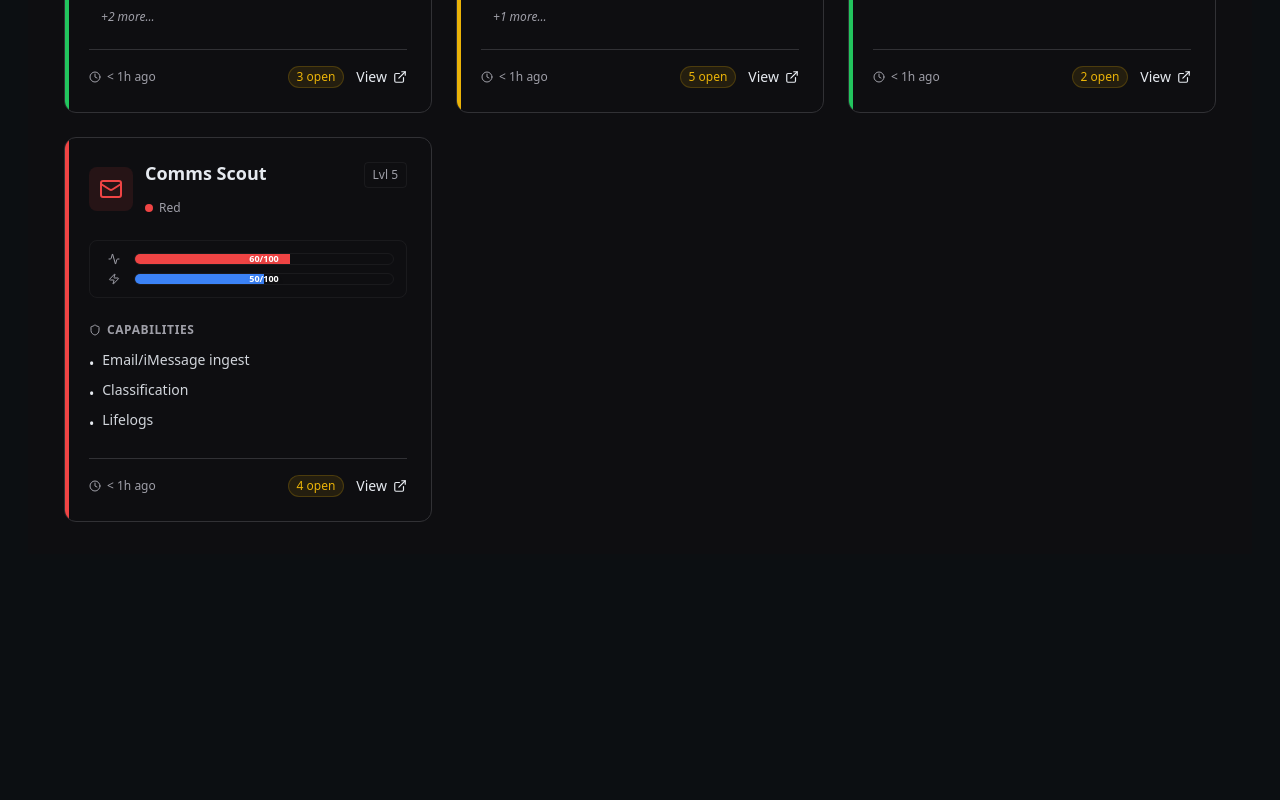
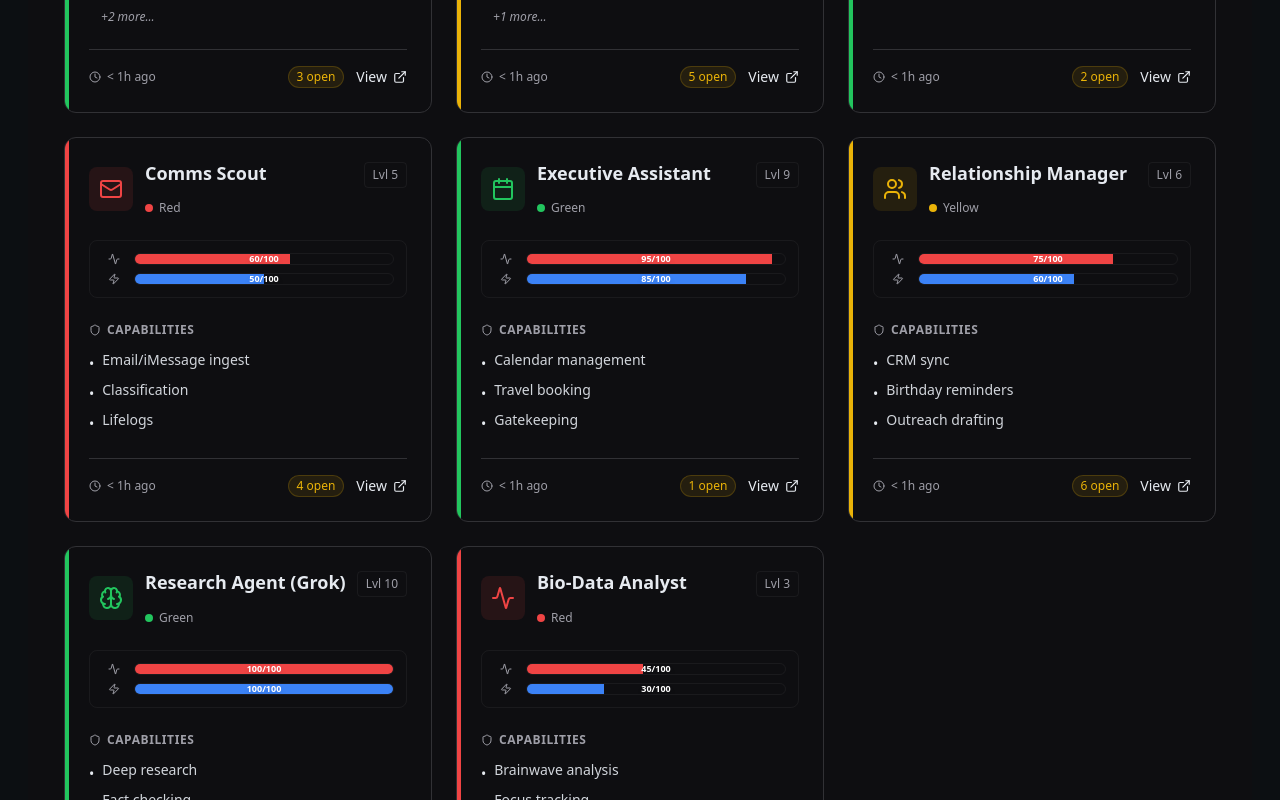
Before and after one commit to CryptoJym/wrath-shield-v3, a Next.js app: page /agents/roster in a window 1280 px wide. Shown: the part 540-1340 px from the top of the page. Before the commit the page ends 1110 px from the top, so only its background shows below. Built offline with nearby package versions, Linux system fonts and the light colour scheme.

Commit message:
feat: expand agents roster with EA, Relationships, Grok, and EEG

```diff
--- a/app/agents/agents.mock.ts
+++ b/app/agents/agents.mock.ts
@@ -61,5 +61,53 @@ export const AGENTS_MOCK: Agent[] = [
     open_items: 4,
     capabilities: ["Email/iMessage ingest", "Classification", "Lifelogs"],
     link: "/inbox"
+  },
+  {
+    id: "ea",
+    name: "Executive Assistant",
+    icon: "calendar",
+    status: "green",
+    hp: 95,
+    mp: 85,
+    last_sync: "2025-11-24T20:15:00Z",
+    open_items: 1,
+    capabilities: ["Calendar management", "Travel booking", "Gatekeeping"],
+    link: "/ea"
+  },
+  {
+    id: "relationships",
+    name: "Relationship Manager",
+    icon: "users",
+    status: "yellow",
+    hp: 75,
+    mp: 60,
+    last_sync: "2025-11-24T16:45:00Z",
+    open_items: 6,
+    capabilities: ["CRM sync", "Birthday reminders", "Outreach drafting"],
+    link: "/relationships"
+  },
+  {
+    id: "grok",
+    name: "Research Agent (Grok)",
+    icon: "brain",
+    status: "green",
+    hp: 100,
+    mp: 100,
+    last_sync: "2025-11-24T21:00:00Z",
+    open_items: 0,
+    capabilities: ["Deep research", "Fact checking", "Synthesis"],
+    link: "/chat"
+  },
+  {
+    id: "eeg",
+    name: "Bio-Data Analyst",
+    icon: "activity",
+    status: "red",
+    hp: 45,
+    mp: 30,
+    last_sync: "2025-11-23T09:00:00Z",
+    open_items: 8,
+    capabilities: ["Brainwave analysis", "Focus tracking", "Flow state optimization"],
+    link: "/eeg"
   }
 ];
--- a/app/agents/roster/page.tsx
+++ b/app/agents/roster/page.tsx
@@ -13,7 +13,10 @@ import {
     ExternalLink,
     Zap,
     Shield,
-    Clock
+    Clock,
+    Calendar,
+    Users,
+    Brain
 } from 'lucide-react';
 import Link from 'next/link';
 
@@ -22,7 +25,11 @@ const IconMap: Record<string, React.ElementType> = {
     "gavel": Gavel,
     "coins": Coins,
     "clipboard-list": ClipboardList,
-    "mail": Mail
+    "mail": Mail,
+    "calendar": Calendar,
+    "users": Users,
+    "brain": Brain,
+    "activity": Activity
 };
 
 // RPG Bar Component
@@ -112,8 +119,8 @@ export default function AgentsRosterPage() {
                                     key={f}
                                     onClick={() => setFilter(f)}
                                     className={`px-3 py-1.5 rounded-md text-sm font-medium transition-colors capitalize ${filter === f
-                                            ? 'bg-primary text-primary-foreground shadow-sm'
-                                            : 'text-muted-foreground hover:text-foreground hover:bg-secondary'
+                                        ? 'bg-primary text-primary-foreground shadow-sm'
+                                        : 'text-muted-foreground hover:text-foreground hover:bg-secondary'
                                         }`}
                                 >
                                     {f}
```
